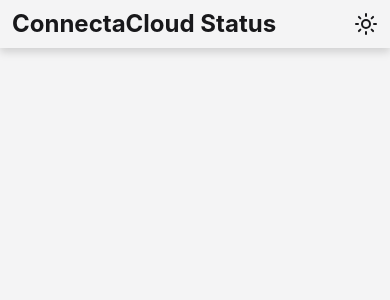
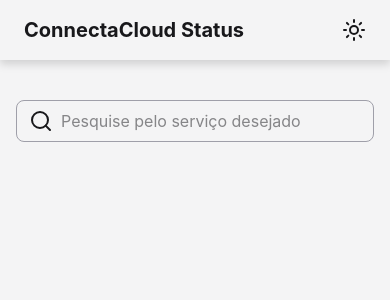
Before and after one commit to talles-morais/connectacloud-status, a React (Vite) app: page / in a window 390 px wide. Shown: the top 300 px of the page. Built offline with nearby package versions, Linux system fonts and the light colour scheme.

Commit message:
feat: search input

```diff
--- a/src/components/Dashboard/index.tsx
+++ b/src/components/Dashboard/index.tsx
@@ -1,3 +1,17 @@
+import { Search } from "lucide-react";
+
 export default function Dashboard() {
-  return <div></div>;
+  return (
+    <div className="container mx-auto pt-10">
+      <div className="flex px-3 py-2 gap-2 border border-zinc-400 rounded-lg mx-4">
+        <Search />
+        <input type="text" placeholder="Pesquise pelo serviço desejado" className="outline-none flex-1" />
+      </div>
+
+      {/* service cards */}
+      <section>
+
+      </section>
+    </div>
+  );
 }
--- a/src/components/Header/index.tsx
+++ b/src/components/Header/index.tsx
@@ -14,8 +14,8 @@
   };
 
   return (
-    <header className="flex justify-between bg-background w-full drop-shadow-lg px-3 py-2">
-      <h1 className="font-bold text-2xl">ConnectaCloud Status</h1>
+    <header className="flex justify-between bg-background w-full drop-shadow-lg px-6 py-4">
+      <h1 className="font-bold text-xl sm:text-2xl">ConnectaCloud Status</h1>
 
       <button onClick={toggleTheme}>
         {theme === "light" ? <Sun /> : <Moon />}
```
